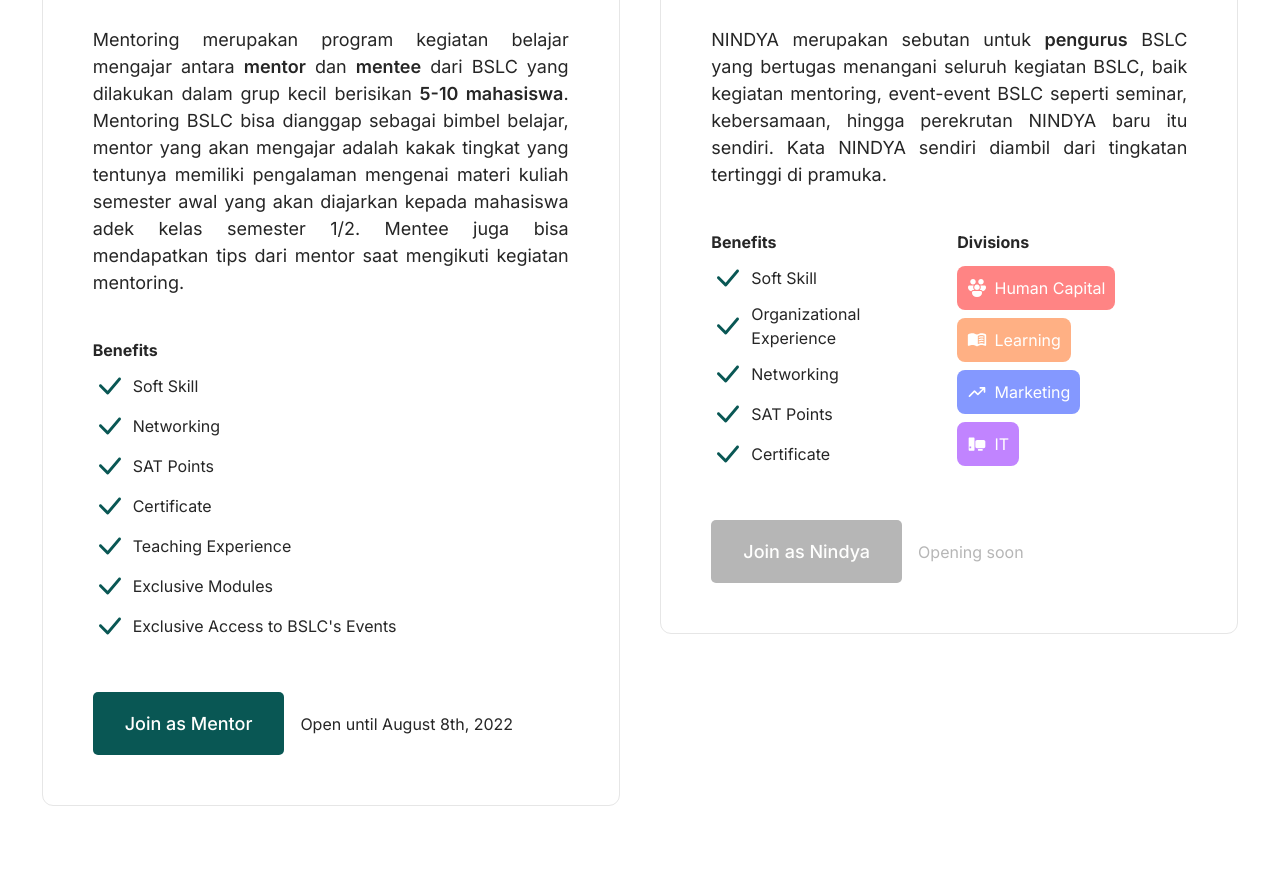
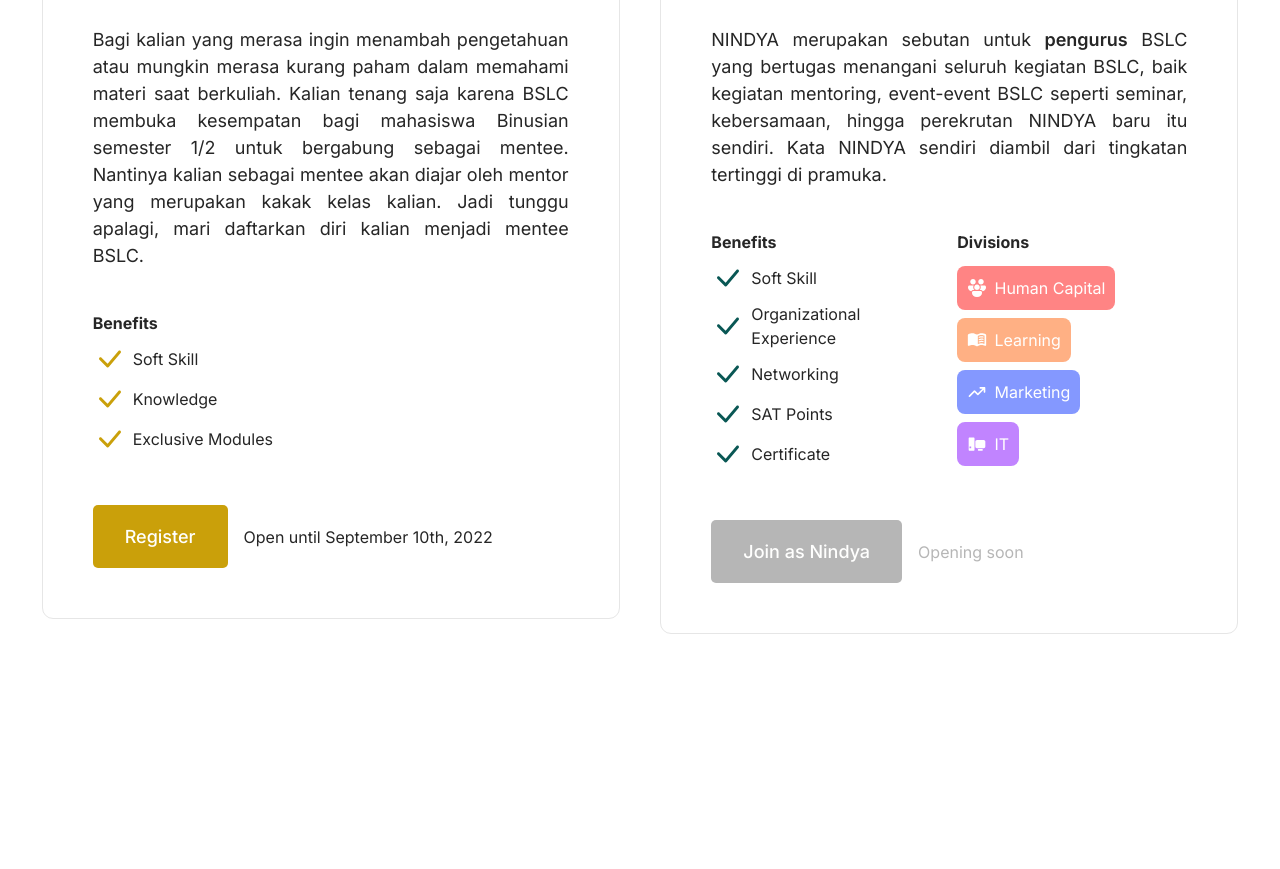
Before and after one commit to BinusStudentLearningCommunity/join.bslc.or.id, a plain HTML site: page index.html in a window 1280 px wide. Shown: the part 505-1374 px from the top of the page. After the commit the page ends 1202 px from the top, so only its background shows below. Drawn offline with Linux system fonts and the light colour scheme.

```diff
--- a/assets/css/style.css
+++ b/assets/css/style.css
@@ -3,8 +3,6 @@ header {
     align-items: center;
     justify-content: center;
     gap: 1rem;
-    position: fixed;
-    top: 0;
     width: 100%;
     height: 10rem;
     padding: 2rem 8%;
@@ -46,7 +44,6 @@ header:hover h1{
     align-items: center;
     padding: 5rem 0;
     padding-bottom: 6rem;
-    margin-top: 10rem;
 }
 .banner__container{
     text-align: center;
@@ -224,6 +221,14 @@ section{
     font-weight: 500;
 }
 
+.yellow {
+    background-color: #CAA00A;
+}
+
+.yellow:hover{
+    background-color: #91740c;
+}
+
 @media screen and (max-width: 1024px){
     section{
         flex-direction: column;
--- a/index.html
+++ b/index.html
@@ -23,7 +23,7 @@
         </div>
         <div class="header__text">
             <h1>BINUS STUDENT LEARNING COMMUNITY</h1>
-        </d>
+            </d>
     </header>
     <div class="banner">
         <div class="banner__container">
@@ -35,22 +35,20 @@
         <div class="mentor card">
             <div class="card__header">
                 <div class="card__header__logo">
-                    <img src="assets/img/MENTOR_logo.svg" >
+                    <img src="assets/img/MENTOR_logo.svg">
                 </div>
                 <div class="card__header__text">
                     <p>JOIN AS</p>
-                    <h2>MENTOR</h2>
+                    <h2>MENTEE</h2>
                 </div>
             </div>
             <div class="card__description">
                 <p>
-                    <!-- Mentor Description -->
-                    Mentoring merupakan program kegiatan belajar mengajar antara <b>mentor</b> dan <b>mentee</b>
-                    dari BSLC yang dilakukan dalam grup kecil berisikan <b>5-10 mahasiswa</b>. Mentoring BSLC bisa
-                    dianggap sebagai
-                    bimbel belajar, mentor yang akan mengajar adalah kakak tingkat yang tentunya memiliki pengalaman
-                    mengenai materi kuliah semester awal yang akan diajarkan kepada mahasiswa adek kelas semester
-                    1/2. Mentee juga bisa mendapatkan tips dari mentor saat mengikuti kegiatan mentoring.
+                    Bagi kalian yang merasa ingin menambah pengetahuan atau mungkin merasa kurang paham dalam memahami
+                    materi saat berkuliah. Kalian tenang saja karena BSLC membuka kesempatan bagi mahasiswa Binusian
+                    semester 1/2 untuk bergabung sebagai mentee. Nantinya kalian sebagai mentee akan diajar oleh mentor
+                    yang merupakan kakak kelas kalian. Jadi tunggu apalagi, mari daftarkan diri kalian menjadi mentee
+                    BSLC.
                 </p>
 
             </div>
@@ -58,40 +56,24 @@
                 <div>
                     <p class="card__extra__title"><strong>Benefits</strong></p>
                     <div class="card__extra__benefit">
-                        <img src="assets/img/check_icon.svg" alt="">
+                        <img src="assets/img/check_icon_yellow.svg" alt="">
                         <p>Soft Skill</p>
                     </div>
                     <div class="card__extra__benefit">
-                        <img src="assets/img/check_icon.svg" alt="">
-                        <p>Networking</p>
+                        <img src="assets/img/check_icon_yellow.svg" alt="">
+                        <p>Knowledge</p>
                     </div>
                     <div class="card__extra__benefit">
-                        <img src="assets/img/check_icon.svg" alt="">
-                        <p>SAT Points</p>
-                    </div>
-                    <div class="card__extra__benefit">
-                        <img src="assets/img/check_icon.svg" alt="">
-                        <p>Certificate</p>
-                    </div>
-                    <div class="card__extra__benefit">
-                        <img src="assets/img/check_icon.svg" alt="">
-                        <p>Teaching Experience</p>
-                    </div>
-                    <div class="card__extra__benefit">
-                        <img src="assets/img/check_icon.svg" alt="">
+                        <img src="assets/img/check_icon_yellow.svg" alt="">
                         <p>Exclusive Modules</p>
-                    </div>
-                    <div class="card__extra__benefit">
-                        <img src="assets/img/check_icon.svg" alt="">
-                        <p>Exclusive Access to BSLC's Events</p>
                     </div>
                 </div>
             </div>
             <div class="card__register">
-                <div class="card__register__button" onclick="registerMentor()">
-                    <p>Join as Mentor</p>
+                <div class="card__register__button yellow" onclick="registerMentor()">
+                    <p>Register</p>
                 </div>
-                <p>Open until August 8th, 2022</p>
+                <p>Open until September 10th, 2022</p>
             </div>
         </div>
         <div class="nindya card">
```
Also changed, not shown: assets/img/check_icon_yellow.svg (added).
